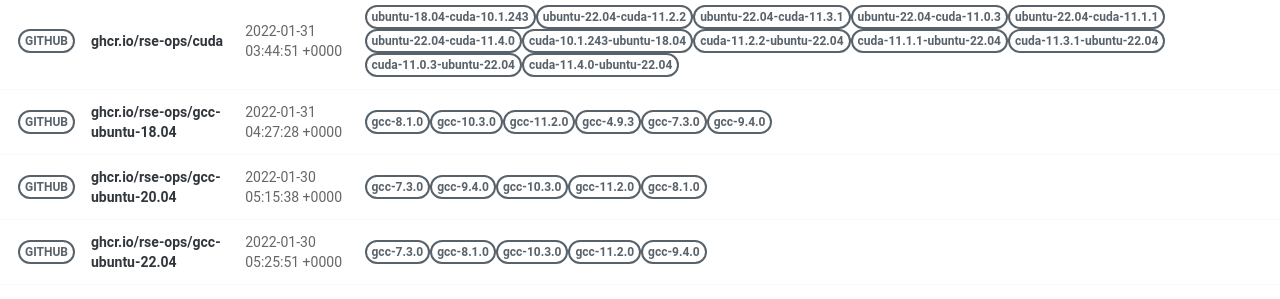
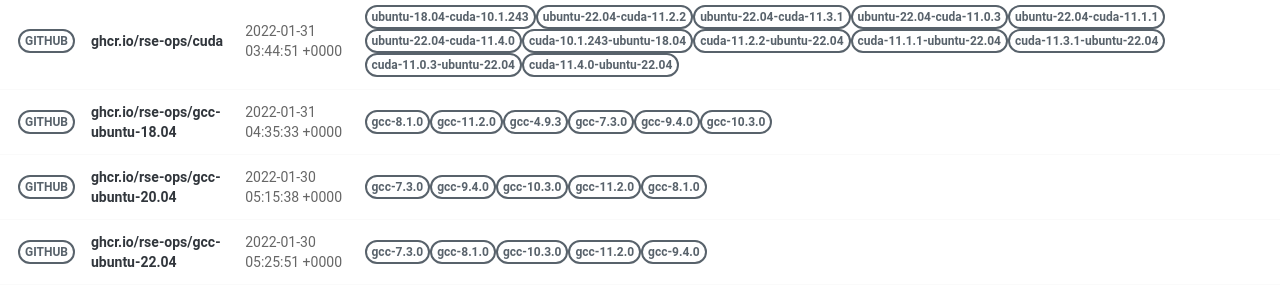
Before and after one commit to rse-ops/docker-images, a Jekyll site: the page built from pages/index.md, in a window 1280 px wide. Shown: the part 502-801 px from the top of the page. Built offline with Jekyll 4.4.1, drawn with Linux system fonts in a browser that asks for light colours; nearby versions of some CDN libraries.

Commit message:
Automated push to update library 2022-01-31

```diff
--- a/_library/ghcr.io-rse-ops-gcc-ubuntu-18.04.md
+++ b/_library/ghcr.io-rse-ops-gcc-ubuntu-18.04.md
@@ -1,7 +1,7 @@
 ---
 layout: container
 name: ghcr.io/rse-ops/gcc-ubuntu-18.04
-updated_at: 2022-01-31 04:27:28.472327
+updated_at: 2022-01-31 04:35:33.081561
 
 
 container_url: https://github.com/orgs/rse-ops/packages/container/package/gcc-ubuntu-18.04
```
Also changed, not shown: other parts of _library/ghcr.io-rse-ops-gcc-ubuntu-18.04.md (+3 -3 lines).
